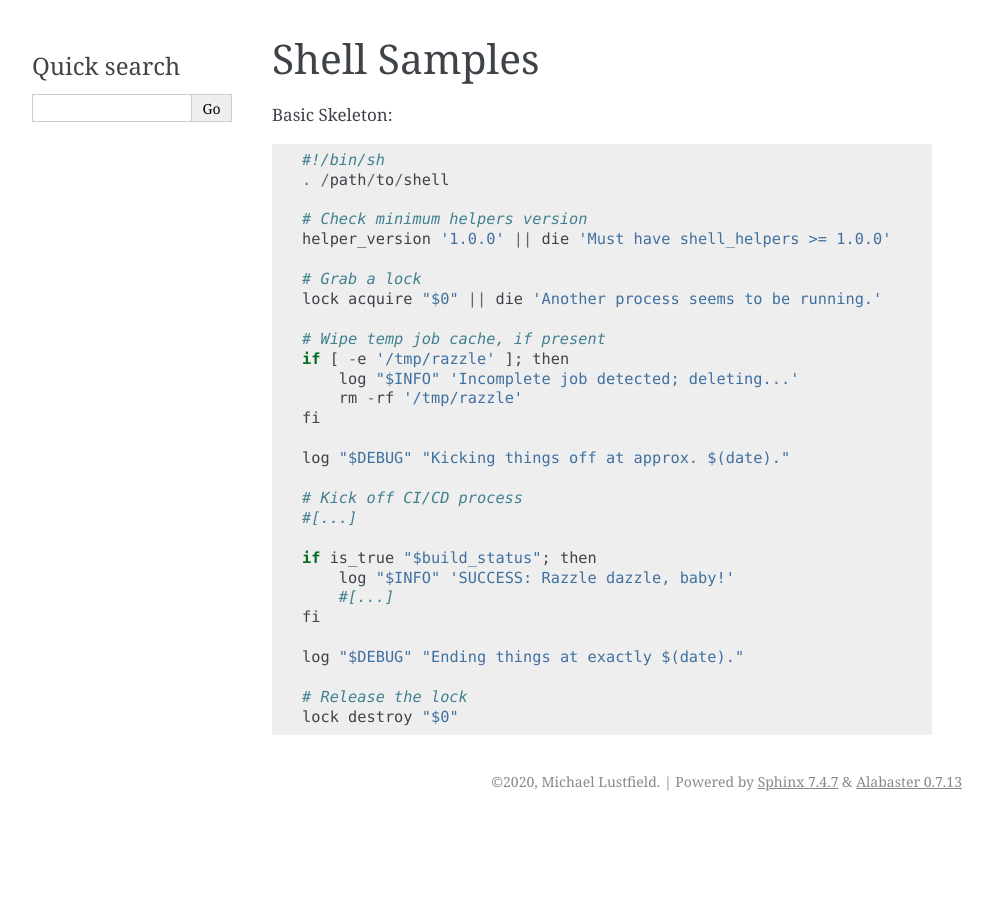
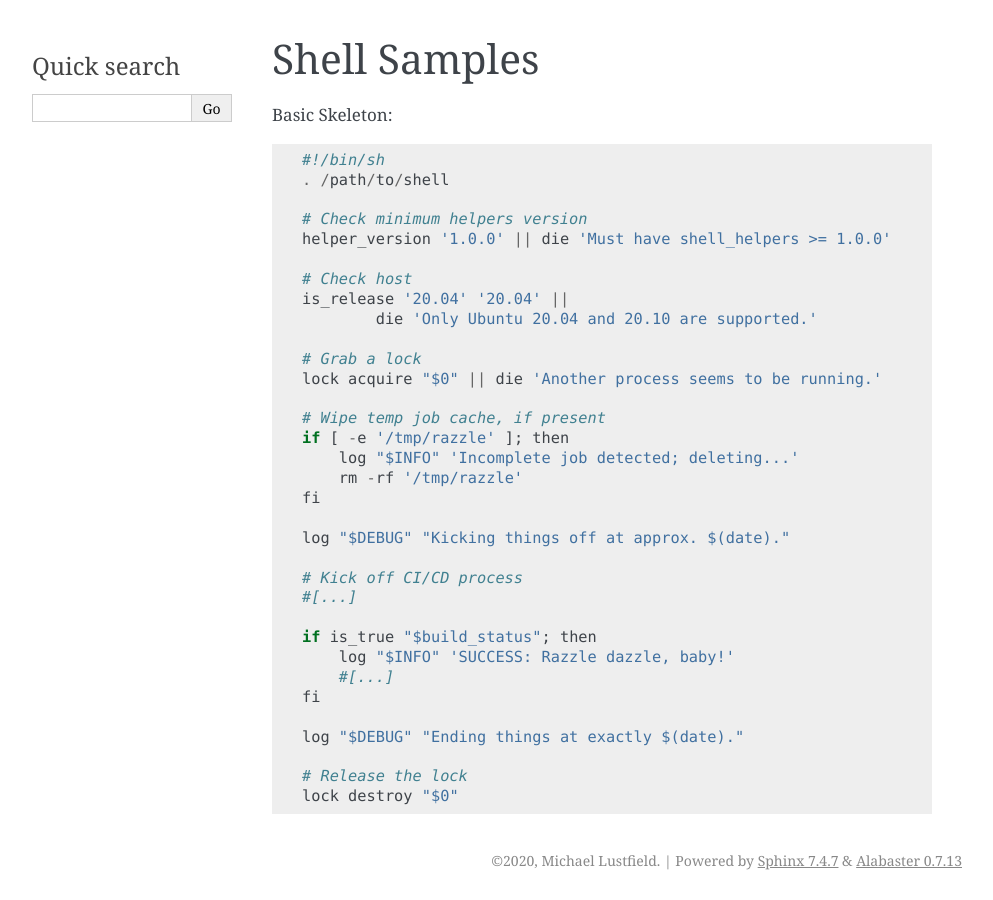
Before and after one commit to MTecknology/script-helpers, a Sphinx documentation site: the page built from docs/samples/shell.rst, in a window 1280 px wide. Shown: the whole page, without its empty margins (148-1141 px from the left). Built offline with Sphinx 7.4.7, drawn with Linux system fonts in a browser that asks for light colours; pages that are not in the unit, such as notebooks, are missing from menus.

Commit message:
Add is_{kernel,distro,release}().

```diff
--- a/docs/samples/shell.rst
+++ b/docs/samples/shell.rst
@@ -8,6 +8,10 @@ Basic Skeleton::
 
     # Check minimum helpers version
     helper_version '1.0.0' || die 'Must have shell_helpers >= 1.0.0'
+
+    # Check host
+    is_release '20.04' '20.04' ||
+            die 'Only Ubuntu 20.04 and 20.10 are supported.'
 
     # Grab a lock
     lock acquire "$0" || die 'Another process seems to be running.'
```
Also changed, not shown: 2 other files.
